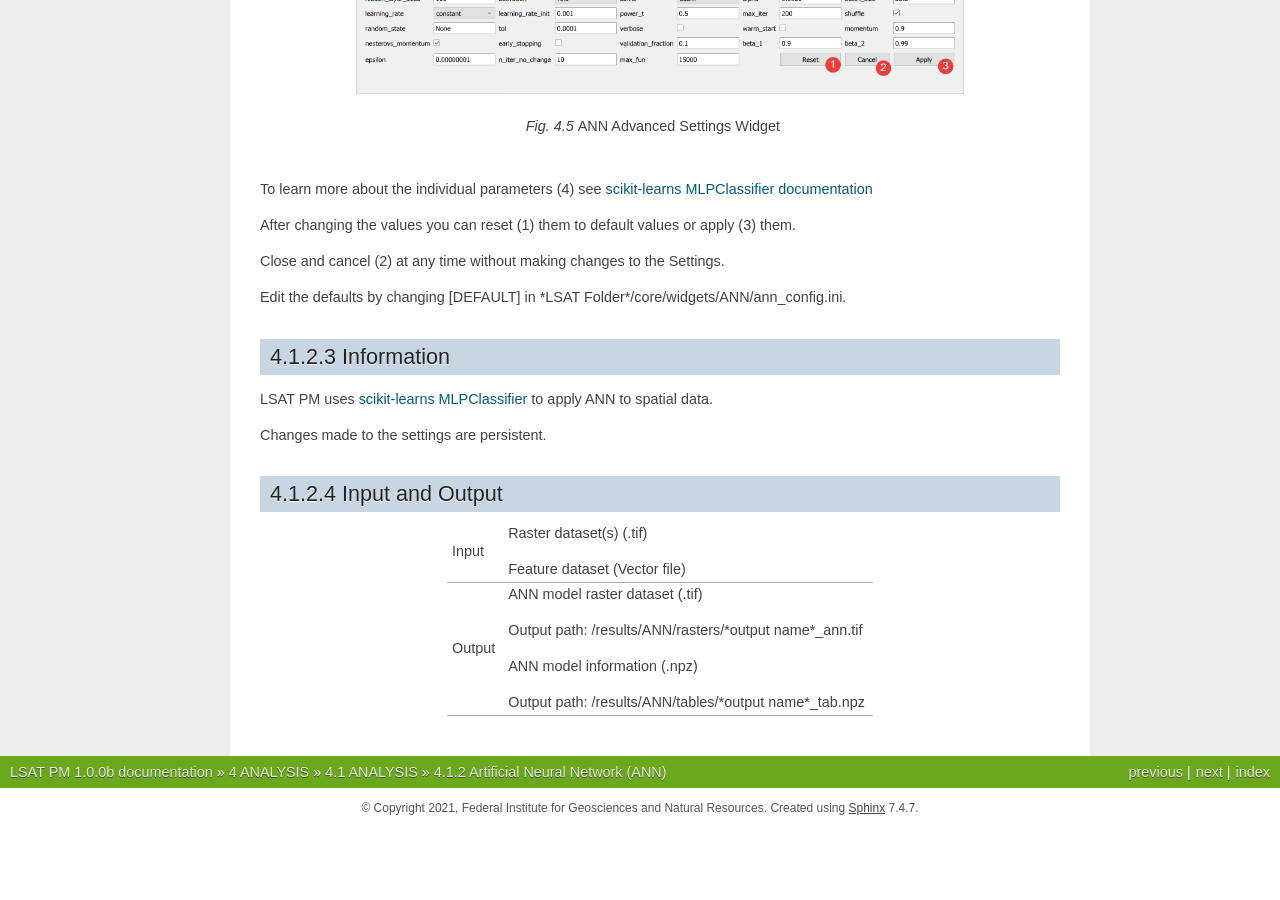
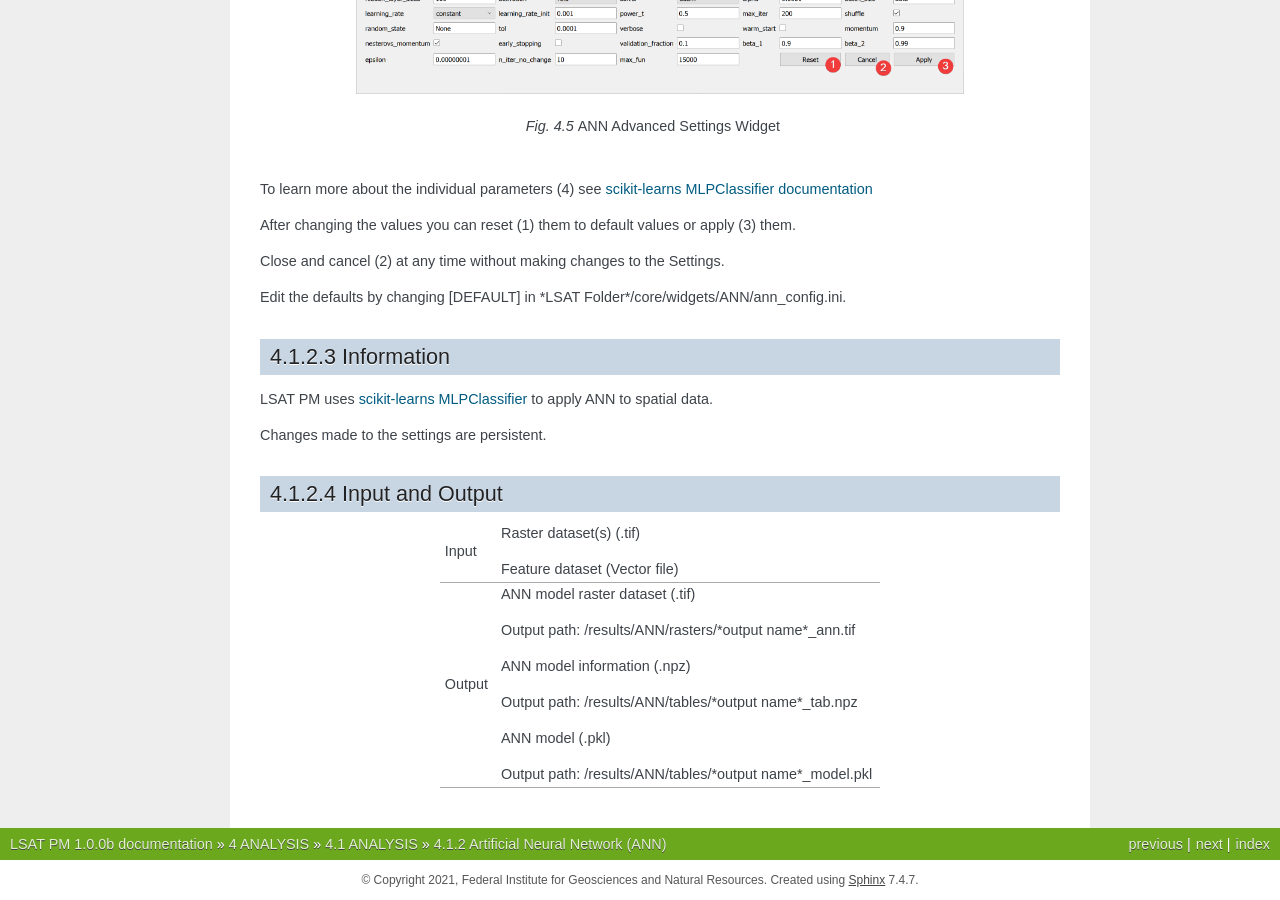
Before and after one commit to BGR-EGHA/LSAT-Documentation, a Sphinx documentation site: the page built from source/ANALYSIS/Analysis/ANN.rst, in a window 1280 px wide and 900 px high, scrolled down 1348 px. Built offline with Sphinx 7.4.7, drawn with Linux system fonts in a browser that asks for light colours; before the commit the page ends 2176 px from its top, so only the background shows below that.

Commit message:
Added new output files (LR/ANN) to documentation

```diff
--- a/source/ANALYSIS/Analysis/ANN.rst
+++ b/source/ANALYSIS/Analysis/ANN.rst
@@ -71,4 +71,8 @@ Input and Output
 |            | ANN model information (.npz)                                  |
 |            |                                                               |
 |            | Output path: /results/ANN/tables/\*output name\*_tab.npz      |
++            +                                                               +
+|            | ANN model (.pkl)                                              |
+|            |                                                               |
+|            | Output path: /results/ANN/tables/\*output name\*_model.pkl    |
 +------------+---------------------------------------------------------------+
--- a/source/ANALYSIS/Analysis/LR.rst
+++ b/source/ANALYSIS/Analysis/LR.rst
@@ -73,4 +73,8 @@ Input and Output
 |            | LR model information (.npz)                                   |
 |            |                                                               |
 |            | Output path: /results/LR/tables/\*output name\*_tab.npz       |
++            +                                                               +
+|            | LR model (.pkl)                                               |
+|            |                                                               |
+|            | Output path: /results/LR/tables/\*output name\*_model.pkl     |
 +------------+---------------------------------------------------------------+
```
